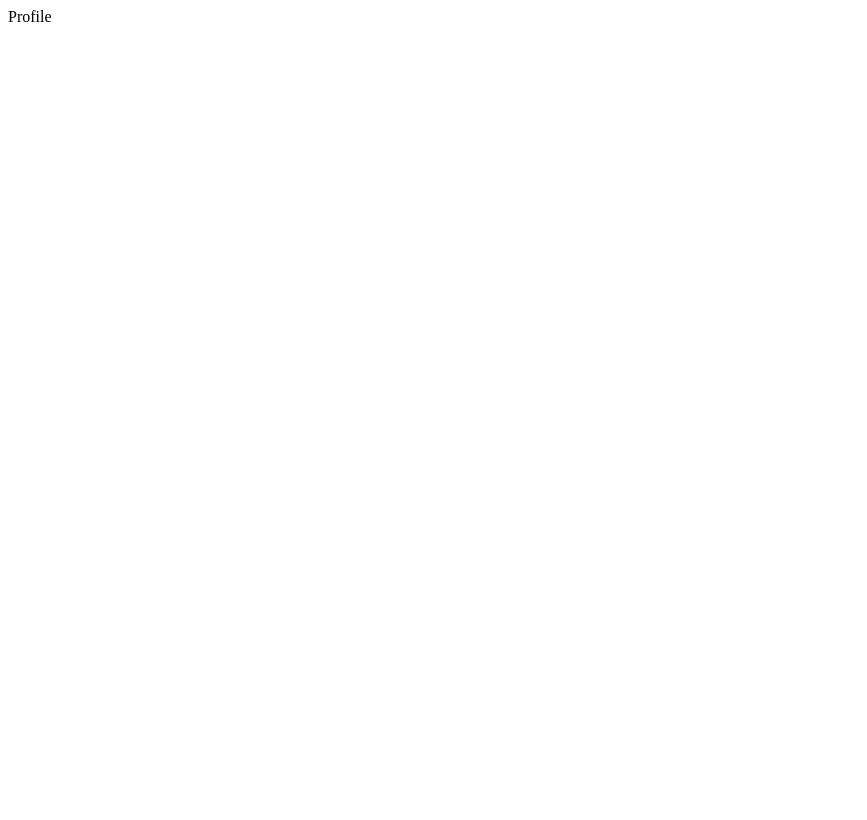
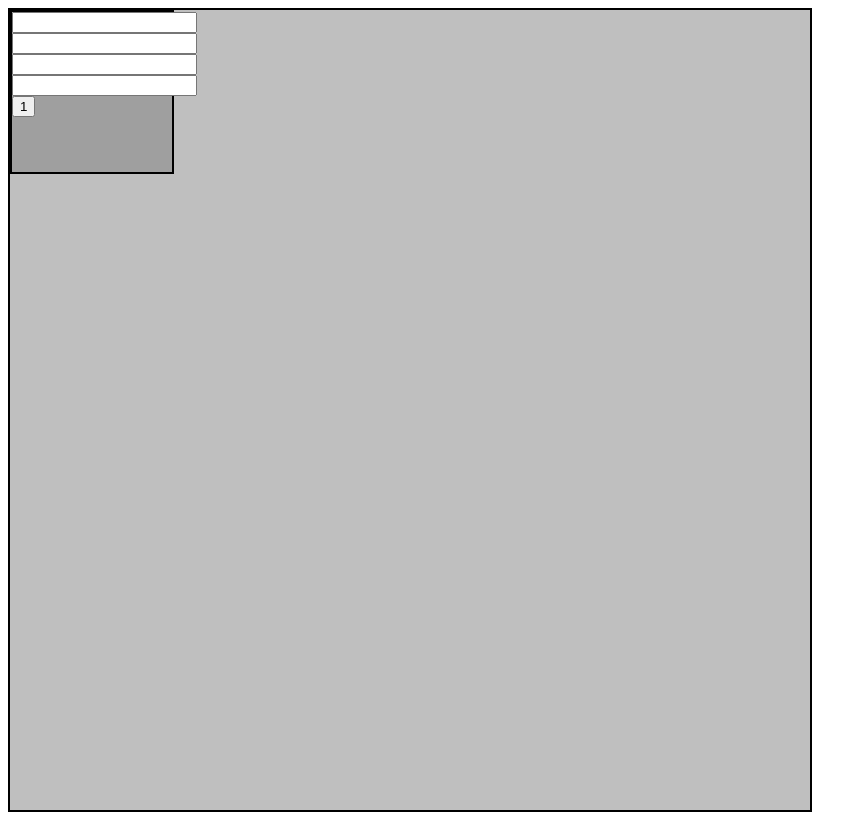
Before and after one commit to DimaIvashchuk/apple-react, a React (Create React App) app in the folder client/: page /auth/register in a window 1280 px wide. Before the commit this address led to /. Shown: the whole page, without its empty margins (0-867 px from the left). Built offline with nearby package versions, Linux system fonts and the light colour scheme.

Commit message:
Start developing

```diff
--- a/client/src/App.jsx
+++ b/client/src/App.jsx
@@ -3,7 +3,7 @@ import {BrowserRouter} from 'react-router-dom'
 import {useRoutes} from './routes'
 
 function App() {
-  const routes = useRoutes(true)
+  const routes = useRoutes(false)
   return (
     <BrowserRouter>
       <div className="container">
--- a/client/src/auth/auth.jsx
+++ b/client/src/auth/auth.jsx
@@ -1,7 +1,22 @@
 import React from 'react'
+import './auth.scss'
+import {Switch, Route} from 'react-router-dom'
+import {Register} from './register/register.jsx'
+import {Login} from './login/login.jsx'
 
 export const Auth = () => {
     return(
-        <div>Auth</div>
+        <div className="auth">
+            <div className="auth__carea">
+            <Switch>
+                <Route path='/auth/register'>
+                    <Register/>
+                </Route>
+                <Route path='/auth/login'>
+                    <Login/>
+                </Route>
+            </Switch>
+            </div>
+        </div>
     )
 }
--- a/client/src/auth/auth.scss
+++ b/client/src/auth/auth.scss
@@ -0,0 +1,9 @@
+.auth {
+    border: 2px solid black;
+    height: 100vh;
+    width: 100vh;
+    padding:10px;
+    background-color: rgba(gray, 0.5);
+    margin:0;
+    padding:0;
+}
--- /dev/null
+++ b/client/src/auth/login/login.jsx
@@ -0,0 +1,12 @@
+import React from 'react'
+import './login.scss'
+
+export const Login = () => {
+    return(
+        <div action="URL" className="signin">
+            <input type="text" className="signin-usernickdata"/>
+            <input type="" className="signin-userpassword"/>
+            <input type="submit" value="1" className="signin_usersubmit"/>
+        </div>
+    )
+}
--- /dev/null
+++ b/client/src/auth/login/login.scss
@@ -0,0 +1,6 @@
+.signin {
+    border: 2px solid black;
+    background-color: rgba(gray, 0.5);
+    width:20vh;
+    height:20vh;
+}
--- /dev/null
+++ b/client/src/auth/register/register.jsx
@@ -0,0 +1,14 @@
+import React from 'react'
+import './register.scss'
+
+export const Register = () => {
+    return(
+        <div action="URL" className="signup">
+            <input type="text" className="signup-usernickname"/>
+            <input type="email" className="signup-useremail"/>
+            <input type="" className="signup-userpassword"/>
+            <input type="text" className="signup-userrepeatpassword"/>
+            <input type="submit" value="1" className="signup_usersubmit"/>
+        </div>
+    )
+}
--- /dev/null
+++ b/client/src/auth/register/register.scss
@@ -0,0 +1,6 @@
+.signup {
+    border: 2px solid black;
+    background-color: rgba(gray, 0.5);
+    width:20vh;
+    height:20vh;
+}
```
Also changed, not shown: package.json (+10 -2 lines).
